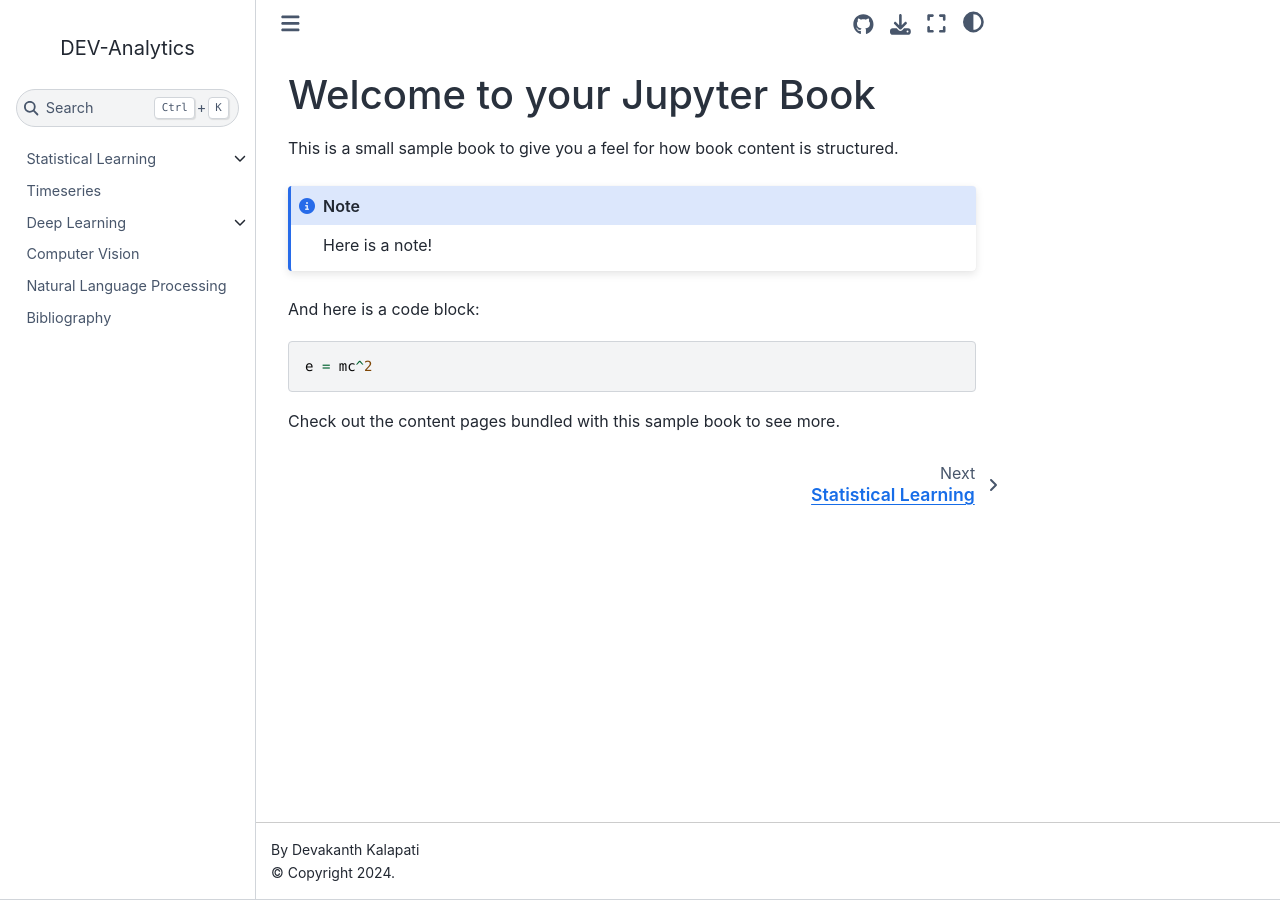
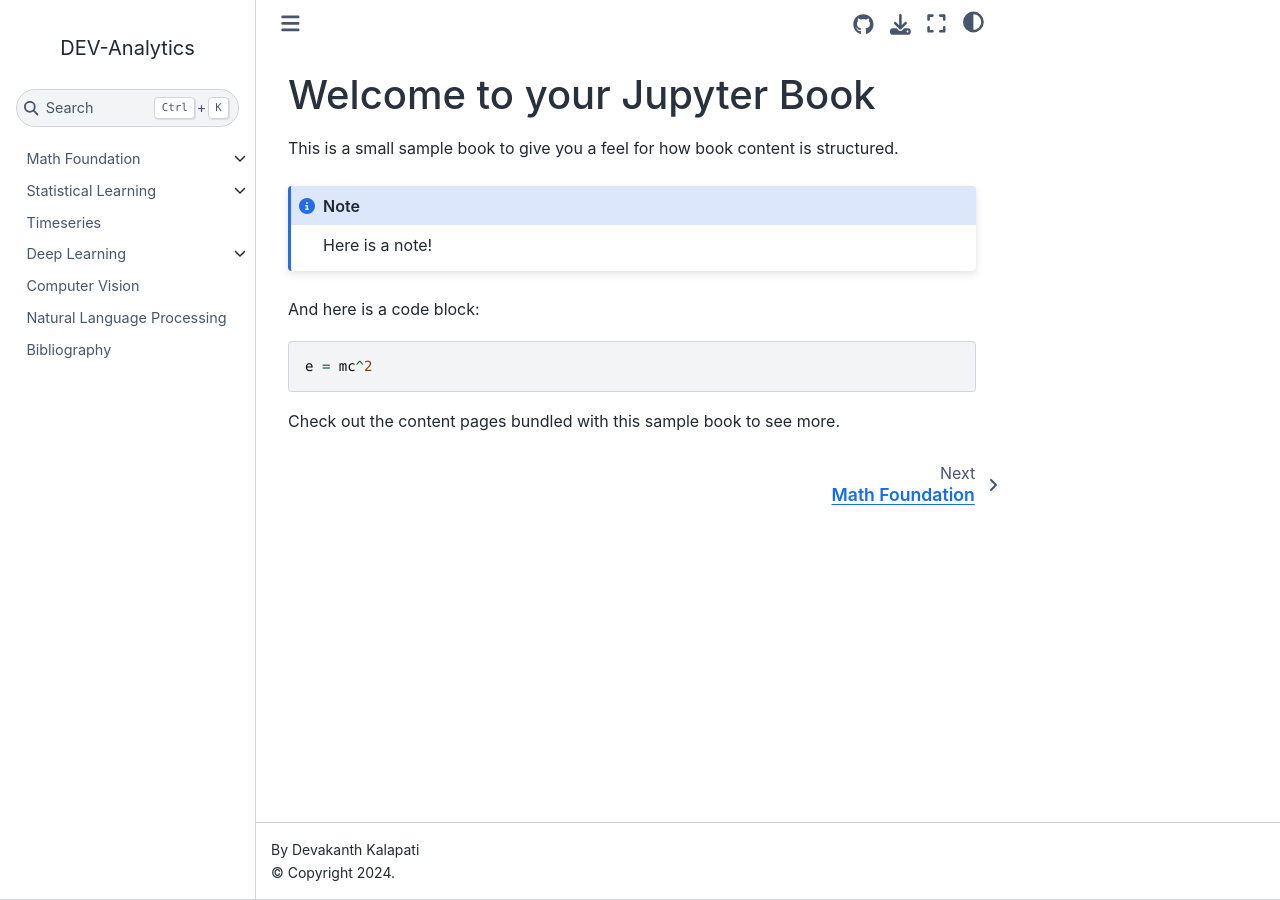
Before and after one commit to deva-k/dev-analytics, a Jupyter Book: the page built from index.md, in a window 1280 px wide. Built offline with Jupyter Book 1.0.4 settings and Sphinx 7.4.7 and the Sphinx Book theme 1.1.4, drawn with Linux system fonts in a browser that asks for light colours; pages that are not in the unit, such as notebooks, are missing from menus.

Commit message:
placeholder for GA and first draft of class X

```diff
--- a/_toc.yml
+++ b/_toc.yml
@@ -1,6 +1,9 @@
 format: jb-book
 root: index
 chapters:
+- file: book/math_foundation/math_foundation
+  sections:
+    - file: book/math_foundation/x
 - file: book/linear_algebra
 - file: book/statistical_learning/statistical_learning
   sections:
```
Also changed, not shown: book/math_foundation/math_foundation.md (added, +1 -0 lines), book/genetic_algorithms.ipynb (added), book/images/math_foundation/prime_factor_tree.png (added), book/math_foundation/x.ipynb (added), 1 other file.
